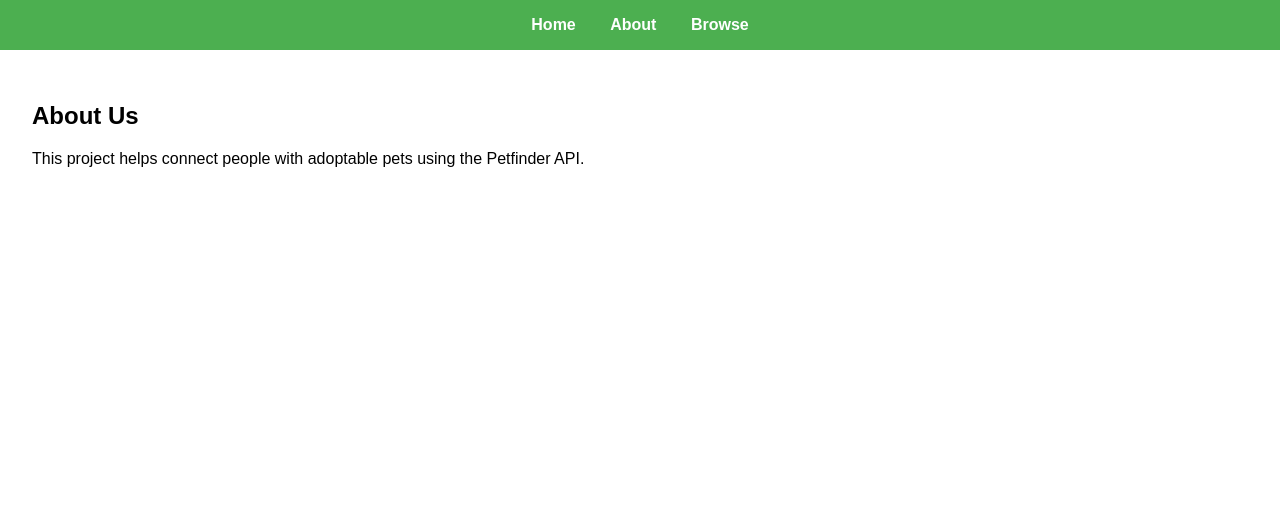
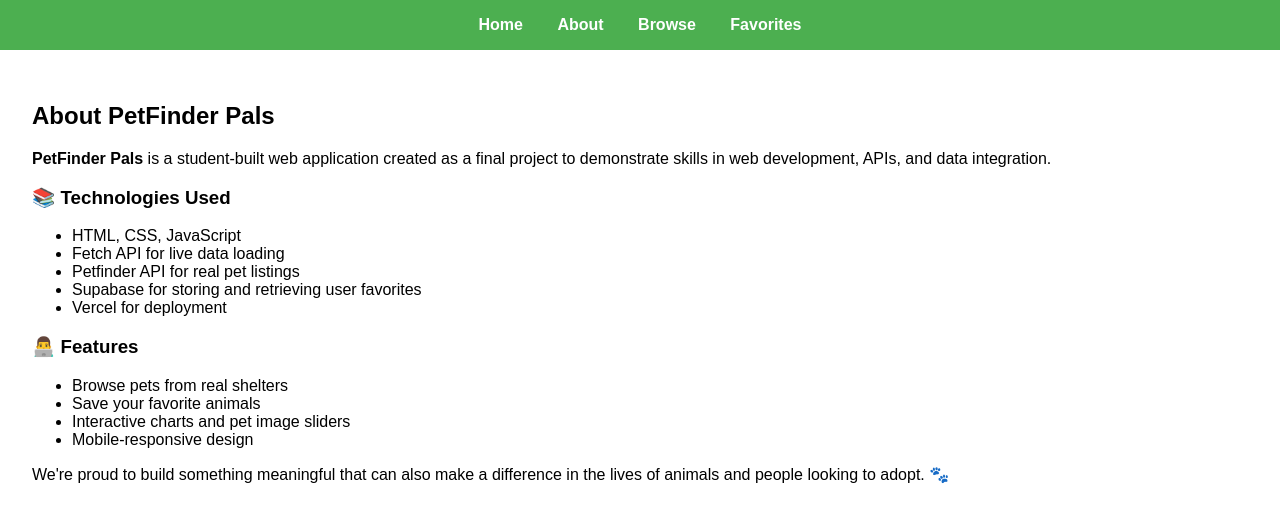
Before and after one commit to tawi101/Group-Project, a plain HTML site: page about.html in a window 1280 px wide. Drawn offline with Linux system fonts and the light colour scheme.

Commit message:
Update about.html

```diff
--- a/about.html
+++ b/about.html
@@ -10,10 +10,30 @@
     <a href="index.html">Home</a>
     <a href="about.html">About</a>
     <a href="browse.html">Browse</a>
+    <a href="favorites.html">Favorites</a>
   </nav>
   <main>
-    <h2>About Us</h2>
-    <p>This project helps connect people with adoptable pets using the Petfinder API.</p>
+    <h2>About PetFinder Pals</h2>
+    <p><strong>PetFinder Pals</strong> is a student-built web application created as a final project to demonstrate skills in web development, APIs, and data integration.</p>
+
+    <h3>📚 Technologies Used</h3>
+    <ul>
+      <li>HTML, CSS, JavaScript</li>
+      <li>Fetch API for live data loading</li>
+      <li>Petfinder API for real pet listings</li>
+      <li>Supabase for storing and retrieving user favorites</li>
+      <li>Vercel for deployment</li>
+    </ul>
+
+    <h3>👨‍💻 Features</h3>
+    <ul>
+      <li>Browse pets from real shelters</li>
+      <li>Save your favorite animals</li>
+      <li>Interactive charts and pet image sliders</li>
+      <li>Mobile-responsive design</li>
+    </ul>
+
+    <p>We're proud to build something meaningful that can also make a difference in the lives of animals and people looking to adopt. 🐾</p>
   </main>
 </body>
 </html>
```
